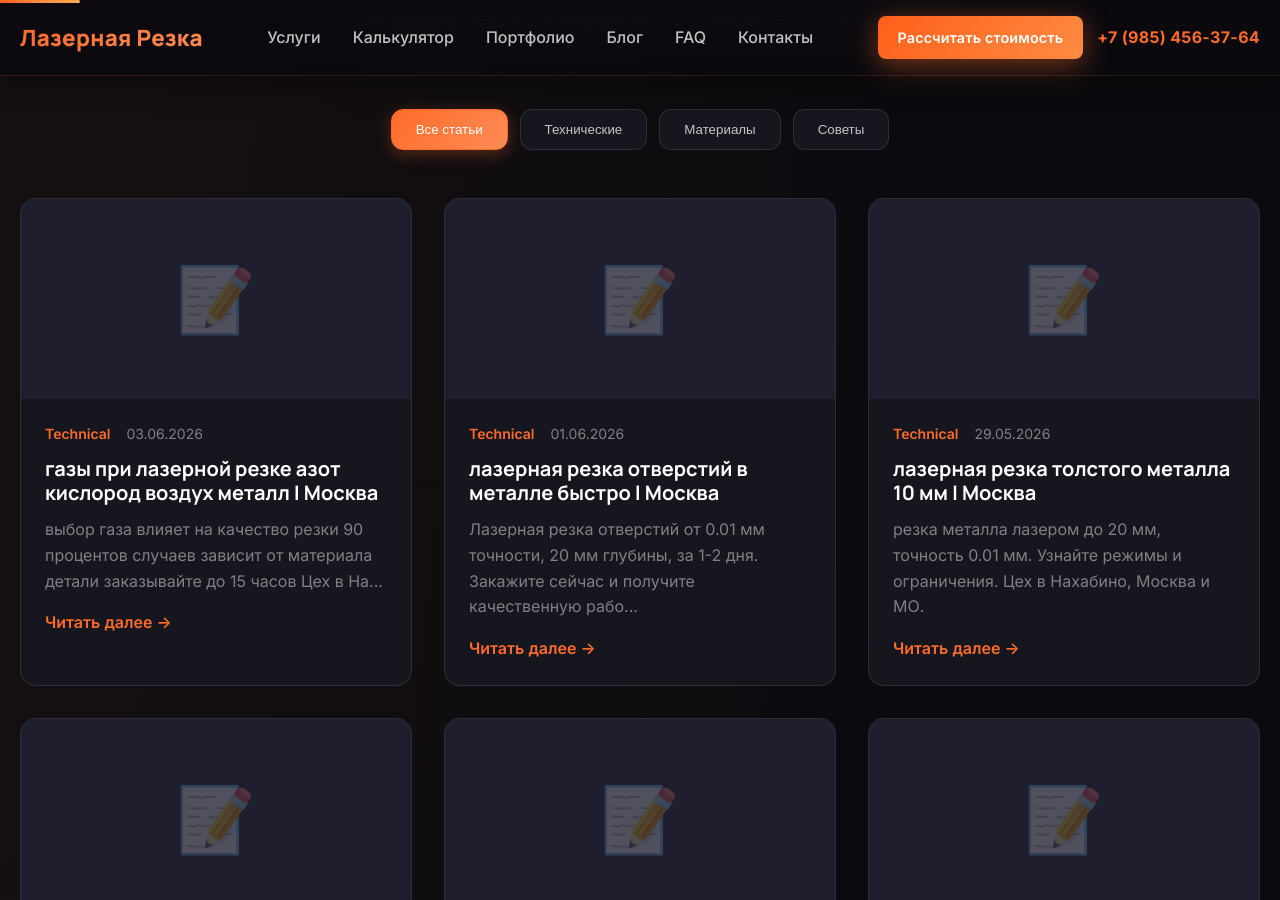
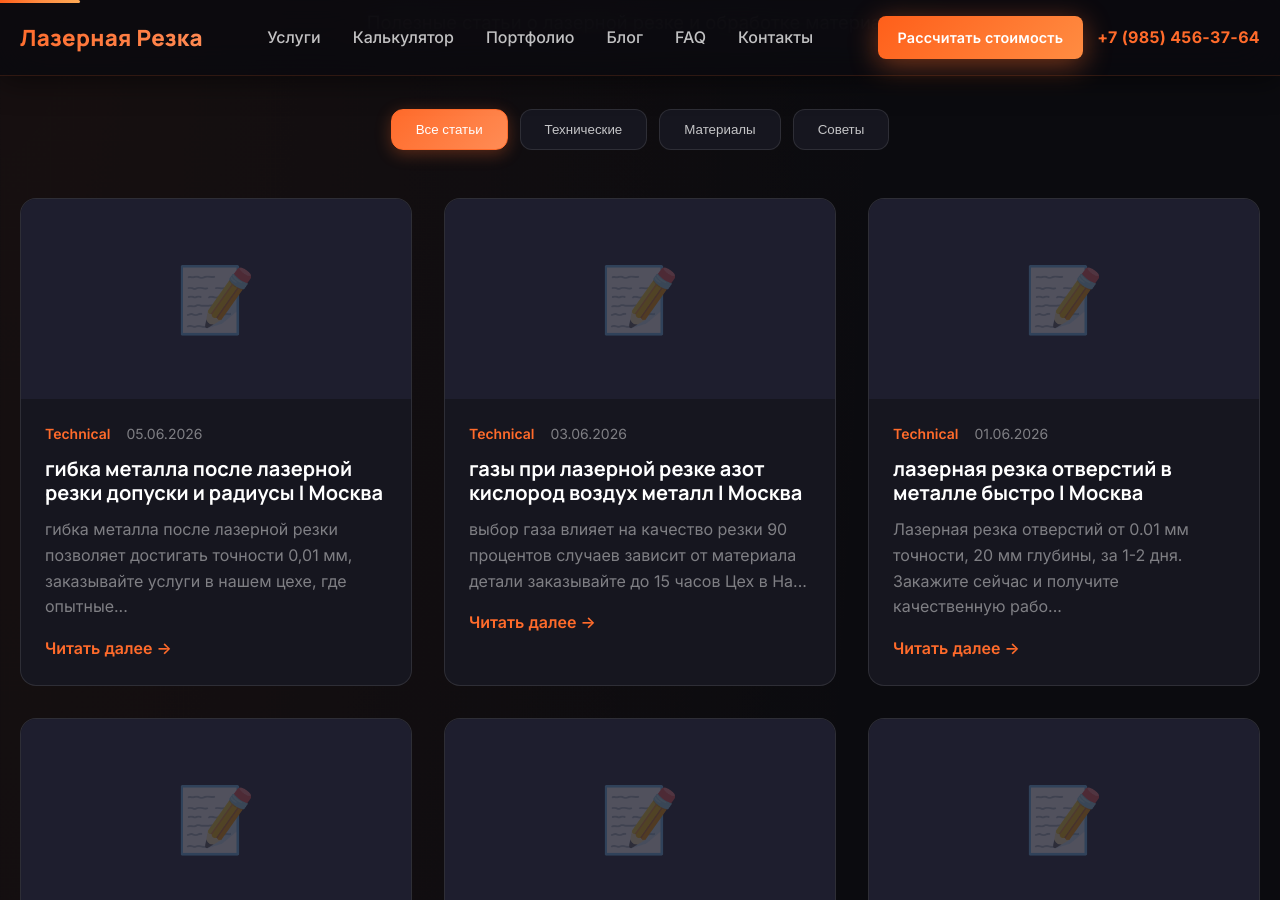
Before and after one commit to kaylas000/lazer-rezka, a Jekyll site: the page built from pages/blog.html, in a window 1280 px wide and 900 px high, scrolled down 281 px. Built offline with Jekyll 4.4.1, drawn with Linux system fonts in a browser that asks for light colours; part of the change alters nothing that is shown.

Commit message:
🤖 Auto-publish: гибка металла после лазерной резки допуски и радиусы | Москва

```diff
--- a/_data/faq_from_posts.yml
+++ b/_data/faq_from_posts.yml
@@ -162,3 +162,11 @@
   post_title: газы при лазерной резке азот кислород воздух металл | Москва
   post_url: /blog/2026/06/gazy-pri-lazernoj-rezke/
   question: Какой газ использовать при лазерной резке?
+- answer: После лазерной резки металл можно гнуть с радиусом от 0,5 до 1,5 мм, в зависимости
+    от толщины и типа материала. Для листов толщиной до 4 мм мы можем обеспечить угол
+    гибки от 0° до 135°. При заказе рекомендуется учитывать допуски и радиусы гибки,
+    чтобы получить желаемую форму без дополнительных затрат.
+  category: technical
+  post_title: гибка металла после лазерной резки допуски и радиусы | Москва
+  post_url: /blog/2026/06/gibka-posle-lazernoj-rezki/
+  question: Гибка металла после лазерной резки
--- /dev/null
+++ b/_posts/2026-06-05-gibka-posle-lazernoj-rezki.md
@@ -0,0 +1,47 @@
+---
+author: Цех лазерной резки
+category: technical
+date: 2026-06-05 09:56:17 +0300
+description: гибка металла после лазерной резки позволяет достигать точности 0,01
+  мм, заказывайте услуги в нашем цехе, где опытные мастера работают с металлом толщиной
+  до 4 мм, цена от 1500 руб, Цех в Нахабино, Москва и МО.
+generated: false
+keywords: лазерная резка, гибка металла, металлообработка, допуски и радиусы, услуги
+  по металлообработке, цех в москве
+layout: post
+reviewed: true
+slug: gibka-posle-lazernoj-rezki
+tags:
+- гибка металла
+- лазерная резка
+- металлообработка
+- допуски
+title: гибка металла после лазерной резки допуски и радиусы | Москва
+---
+
+## Введение
+Гибка металла после лазерной резки — это важнейший этап в производстве металлических изделий в нашей компании, расположенной в Нахабино, Московской области, всего в 25 км от МКАД. Мы используем волоконный лазер 3 кВт для резки металла, который позволяет нам добиться высокой точности позиционирования ±0.01 мм. В нашем цехе мы режем различные виды металла, включая сталь до 20 мм, нержавейку до 12 мм, алюминий до 10 мм и медь/латунь до 6 мм.
+
+## Технология гибки
+Гибка металла — это процесс, который требует высокого уровня точности и контроля. В нашем цехе мы используем современное оборудование для гибки металла, которое позволяет нам добиться точных допусков и радиусов. Мы работаем с различными типами металла, включая сталь, нержавейку, алюминий и медь/латунь. Для каждого типа металла мы подбираем оптимальные режимы гибки, чтобы обеспечить высокое качество изделия.
+
+## Допуски и радиусы
+При гибке металла очень важно учитывать допуски и радиусы, чтобы обеспечить высокое качество изделия. В нашем цехе мы используем специальное оборудование для контроля допусков и радиусов, которое позволяет нам добиться точных результатов. Мы можем гибить металл с различными радиусами, от мелких радиусов для точных деталей до больших радиусов для крупных конструкций.
+
+## Преимущества нашей технологии
+В нашем цехе мы используем современную технологию лазерной резки и гибки металла, которая позволяет нам добиться высокого качества изделий. Мы работаем с различными типами металла и можем гибить металл с различными радиусами и допусками. Наши специалисты имеют большой опыт работы в этой области и могут помочь вам в выборе оптимальной технологии для ваших изделий. Мы находимся в Нахабино, Московской области, и работаем с 2020 года, выполнив более 500 заказов для наших клиентов в Москве и Московской области.
+
+## Практические советы
+- Для точных деталей используйте металл толщиной до 5 мм.
+- Для крупных конструкций используйте металл толщиной от 5 мм до 20 мм.
+- Для изделий, которые будут подвергаться коррозии, используйте нержавейку или алюминий.
+- Для изделий, которые требуют высокой точности, используйте лазерную резку.
+- Для изделий, которые требуют больших радиусов, используйте гибку металла.
+- Для изделий, которые требуют специальной обработки, используйте нашу услугу [порошковой покраски](/services/powder-coating/).
+- Для расчета стоимости вашего изделия используйте наш [калькулятор](/calculator/).
+
+## Часто задаваемые вопросы
+- Какова точность допусков при гибке металла?
+  Мы можем добиться точных допусков ±0.01 мм при гибке металла.
+- Какой тип металла можно использовать для гибки?
+  Мы можем гибить различные типы метал
```
